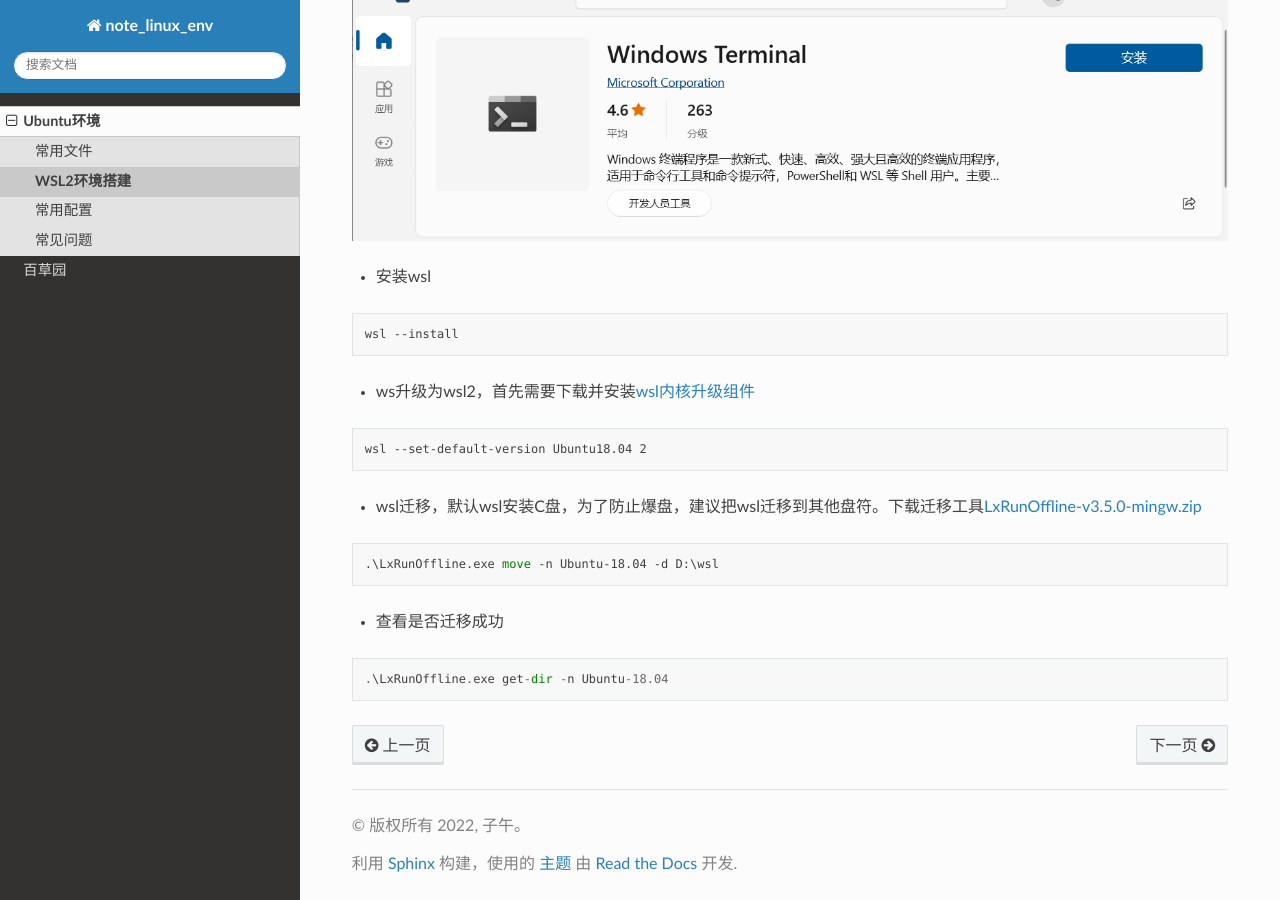
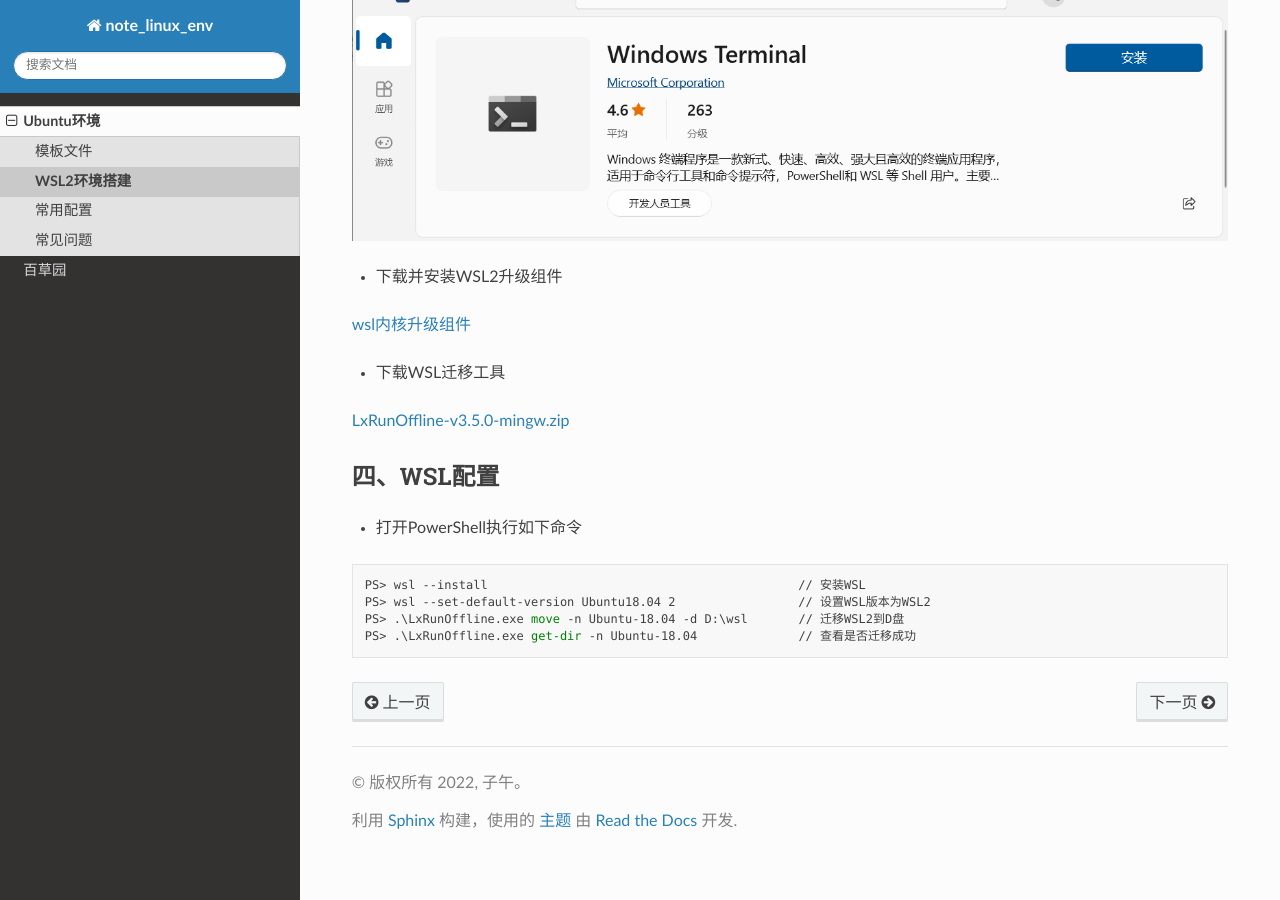
Before and after one commit to lzstudy/note_linux_env, a Sphinx documentation site: the page built from source/ubuntu/wsl.md, in a window 1280 px wide and 900 px high, scrolled down 876 px. Built offline with Sphinx 7.4.7 and the Read the Docs theme 2.0.0, drawn with Linux system fonts in a browser that asks for light colours.

Commit message:
feat |> 新提交

````diff
--- a/source/ubuntu/wsl.md
+++ b/source/ubuntu/wsl.md
@@ -10,7 +10,7 @@ Wsl - windows subsystem for linux，可以在windows上使用linux开发，并
 [https://docs.microsoft.com/zh-cn/windows/wsl/install](https://docs.microsoft.com/zh-cn/windows/wsl/install)
 
 
-## 三、WSL简易安装
+## 三、WSL基础组件安装
 
 
 - 在[Microsoft Store](https://aka.ms/wslstore)获取并安装Ubuntu18
@@ -23,27 +23,22 @@ Wsl - windows subsystem for linux，可以在windows上使用linux开发，并
 ![ubuntu_install](.images/terminal.png)
 
 
-- 安装wsl
+- 下载并安装WSL2升级组件
+
+[wsl内核升级组件](https://wslstorestorage.blob.core.windows.net/wslblob/wsl_update_x64.msi)
+
+
+- 下载WSL迁移工具
+
+[LxRunOffline-v3.5.0-mingw.zip](http://120.48.82.24:9100/note_linux_env/ubuntu/LxRunOffline-v3.5.0-mingw.zip)
+
+
+## 四、WSL配置
+- 打开PowerShell执行如下命令
 
 ```PowerShell
-wsl --install
+PS> wsl --install                                           // 安装WSL
+PS> wsl --set-default-version Ubuntu18.04 2                 // 设置WSL版本为WSL2
+PS> .\LxRunOffline.exe move -n Ubuntu-18.04 -d D:\wsl       // 迁移WSL2到D盘
+PS> .\LxRunOffline.exe get-dir -n Ubuntu-18.04              // 查看是否迁移成功
 ```
-
-
-- ws升级为wsl2，首先需要下载并安装[wsl内核升级组件](https://wslstorestorage.blob.core.windows.net/wslblob/wsl_update_x64.msi)
-
-```PowerShell
-wsl --set-default-version Ubuntu18.04 2
-```
-
-- wsl迁移，默认wsl安装C盘，为了防止爆盘，建议把wsl迁移到其他盘符。下载迁移工具[LxRunOffline-v3.5.0-mingw.zip](http://120.48.82.24:9100/note_linux_env/ubuntu/LxRunOffline-v3.5.0-mingw.zip)
-
-```PowerShell
-.\LxRunOffline.exe move -n Ubuntu-18.04 -d D:\wsl
-```
-
-- 查看是否迁移成功
-
-```
-.\LxRunOffline.exe get-dir -n Ubuntu-18.04
-```
````
Also changed, not shown: source/ubuntu/resource.md (+8 -6 lines).
